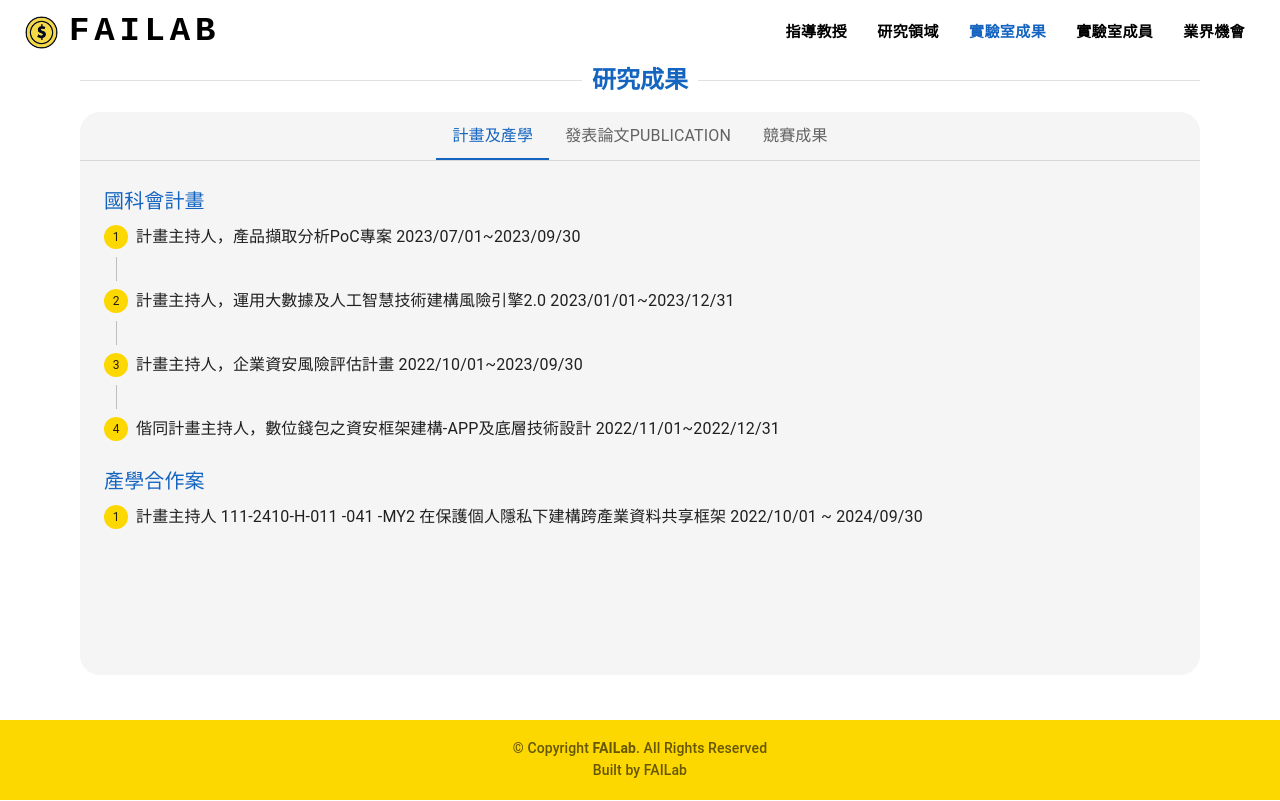
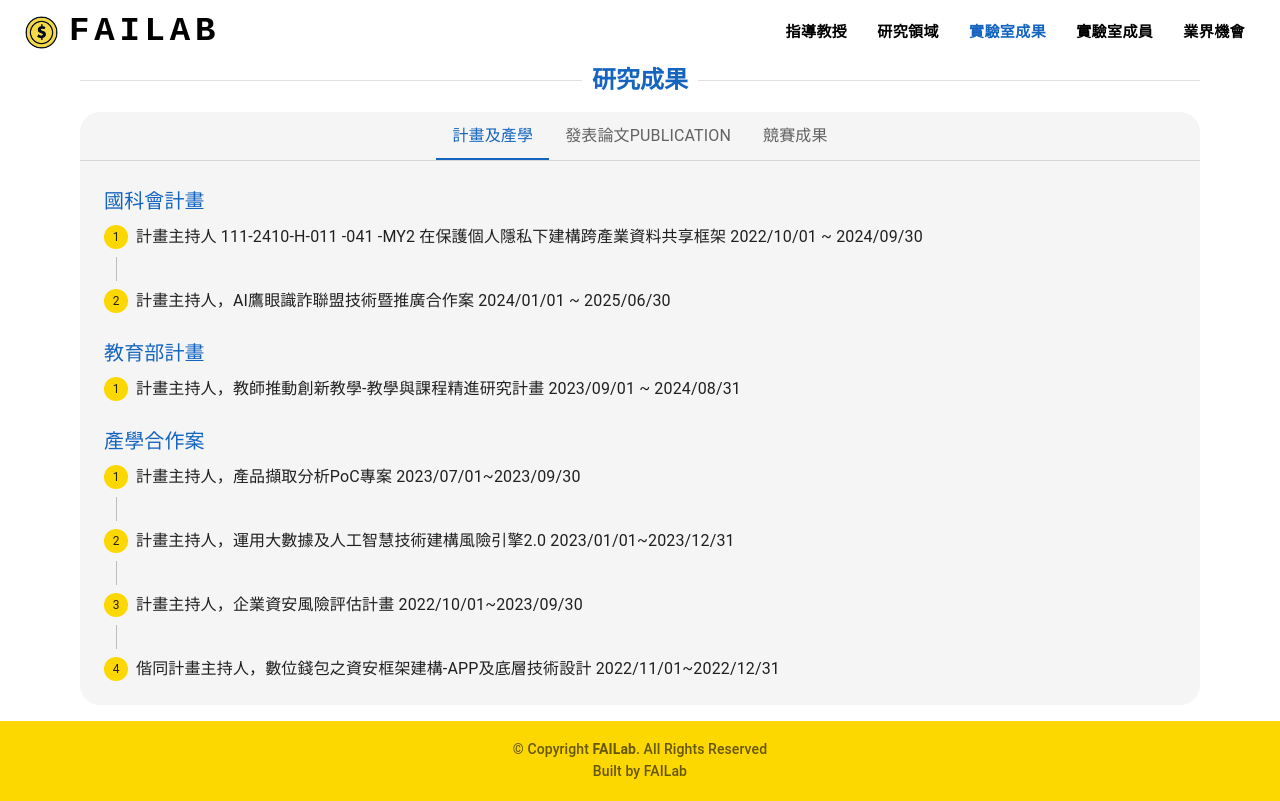
Before and after one commit to failab-ntust/lab-website, a Next.js app: page /research_result in a window 1280 px wide. Built offline with nearby package versions, Linux system fonts and the light colour scheme.

Commit message:
update research_result

```diff
--- a/app/research_result/page.tsx
+++ b/app/research_result/page.tsx
@@ -7,17 +7,24 @@ import Card from './Card'
 import { CustomTab, CustomTabPanel, CusStepper } from './BasicTab'
 
 const NSTC = [
-    '計畫主持人 111-2410-H-011 -041 -MY2 在保護個人隱私下建構跨產業資料共享框架 2022/10/01 ~ 2024/09/30'
-]
-
-const IndustryCooperation = [
     '計畫主持人，產品擷取分析PoC專案 2023/07/01~2023/09/30',
     '計畫主持人，運用大數據及人工智慧技術建構風險引擎2.0 2023/01/01~2023/12/31',
     '計畫主持人，企業資安風險評估計畫 2022/10/01~2023/09/30',
     '偕同計畫主持人，數位錢包之資安框架建構-APP及底層技術設計 2022/11/01~2022/12/31'
 ]
 
+const IndustryCooperation = [
+    '計畫主持人 111-2410-H-011 -041 -MY2 在保護個人隱私下建構跨產業資料共享框架 2022/10/01 ~ 2024/09/30',
+    '計畫主持人，AI鷹眼識詐聯盟技術暨推廣合作案 2024/01/01 ~ 2025/06/30'
+]
+
+const MinistryofEducation = [
+    '計畫主持人，教師推動創新教學-教學與課程精進研究計畫 2023/09/01 ~ 2024/08/31'
+]
+
 const JournalPaper = [
+    'C.-C. Chang, C.-H. Lu, M.-Y. Chang, C.-E. Shen, Y.-C. Ho, and C.-Y. Shen, "Learning to Augment Graphs: Machine Learning-based Social Network Intervention with Self-Supervision."  IEEE Transactions on Computational Social Systems. Accepted.',
+    'C.-C. Chang, C.-H. Lu, S.-J. Teng, M.-Y. Chang, Y.-C. Ho, and C.-Y. Shen, "Maximizing (k, L)-core with Edge Augmentation in Multi-Layer Graphs."  IEEE Transactions on Computational Social Systems. Accepted.',
     'B.-Y. Hsu, P.-Y. Chang, Y.-L.Chen, Y.-C. Ho, C.-C. Chang, C.-Y. Shen, and B.-C. Shia (2022, Nov). Diversity-Optimized Group Extraction in Social Networks. IEEE Transactions on Computational Social Systems . (Accepted).',
     'V. Kumar, R. Kumar, A.-A. Khan, V. Kumar, Y.-C. Chen, and C.-C. Chang (2022, Apr). RAFI: Robust Authentication Framework for IoT based RFID Infrastructure. Sensors, DOI:10.3390/s22093110. (Accepted).',
     'C.-C. Chang , M.-Y. Chang, J.-Y. Jhang, L.-Y. Yeh, and C.-Y. Shen (2022, Feb). Learning to Extract Expert Teams in Social Networks. IEEE Transactions on Computational Social Systems, DOI: 10.1109/TCSS.2022.3152179. (Accepted). 本人為第一作者.',
@@ -27,6 +34,8 @@ const JournalPaper = [
 ]
 
 const ConferencePaper = [
+    'J.-Y. Lin, Y.-H. Liu, Y.-C. Chen and C.-C. Chang, "Constructing a Blockchain-based Framework for Enhancing the Reliability of Election Polls", The 2024 6th Blockchain and Internet of Things Conference, Fukuoka, Japan, July, 2024.',
+    'C.-C. Chang, Y.-C. Li, Y. Kao, Y.-C. Chen, C.-C. Chang, "A Framework with Black2 and Differential Privacy in Handling Data Privacy Problems", International Electronics Communication Conference (IECC 2024), Fukuoka, Japan, July, 2024.',
     'T.-Y. Huang, Y.-C. Chen, T.-C. Hsieh, H.-C. Chang and C.-C. Chang, "A Secure and IoT-Enabled Data Sharing System Based on IPFS and IOTA Blockchain" , The 2023 5th Blockchain and Internet of Things Conference, Osaka, Japan, July, 2023.',
     'C.-L. Hsu, H.-H. Hsu, C.-C. Chang, and N.-W. Lo, "整合公開資料建構企業貸款風險模型," in Proc. CISC 2023, Chiayi, Jun. 2023.',
     'Z.-X. Cai, C.-Y. Chang, C.-C. Chang, and N.-W. Lo, "基於人工智慧之使用者行為異常檢測系統," in Proc. CISC 2023, Chiayi, Jun. 2023.',
@@ -59,6 +68,10 @@ export default function Result() {
                     </Typography>
                     <CusStepper data={IndustryCooperation} />
                     <Typography variant='h6' color='secondary'>
+                        教育部計畫
+                    </Typography>
+                    <CusStepper data={MinistryofEducation} />
+                    <Typography variant='h6' color='secondary'>
                         產學合作案
                     </Typography>
                     <CusStepper data={NSTC} />
```
